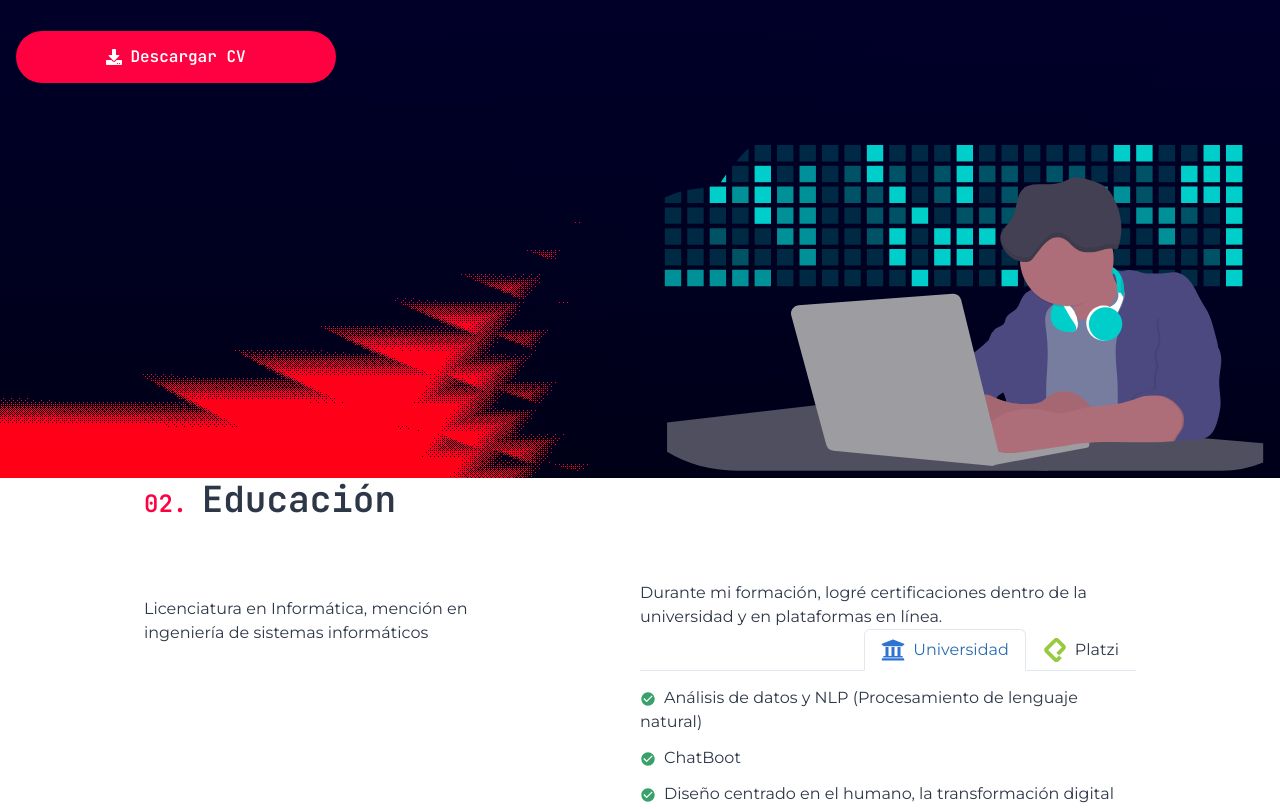
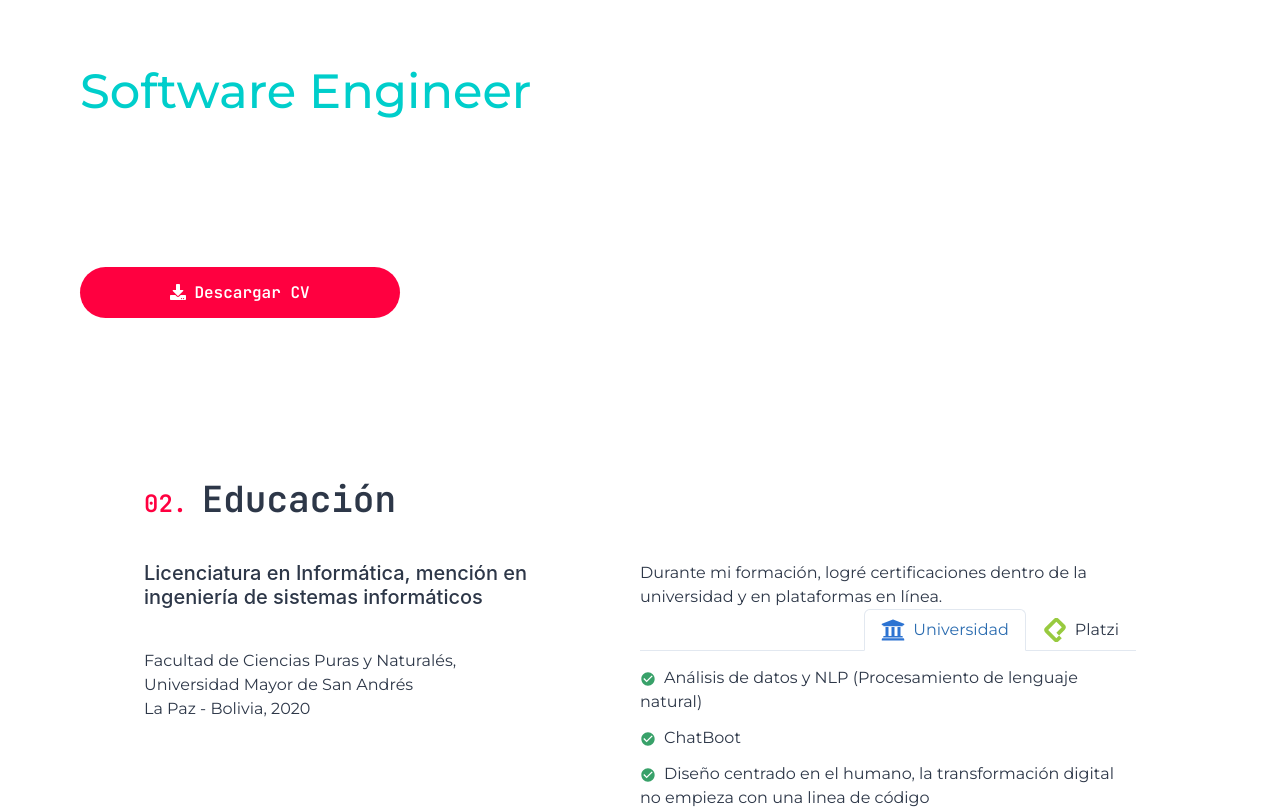
Before and after one commit to arielscc/myf, a Next.js app: page / in a window 1280 px wide. Shown: the part 322-1131 px from the top of the page. Built offline with nearby package versions, Linux system fonts and the light colour scheme; a web font is replaced by a local one.

Commit message:
feat: update hero & education

```diff
--- a/sections/Education.js
+++ b/sections/Education.js
@@ -1,31 +1,29 @@
-import React, { useContext, useState } from 'react';
 import {
   Box,
+  Button,
+  Collapse,
+  Flex,
   Heading,
+  Icon,
+  Link,
+  List,
+  ListIcon,
+  ListItem,
+  Tab,
+  TabList,
+  TabPanel,
+  TabPanels,
+  Tabs,
   Text,
-  Link,
-  Collapse,
-  Button,
-  TabList,
-  Tabs,
-  TabPanels,
-  Tab,
-  TabPanel,
-  Icon,
-  Flex,
-  ListItem,
-  ListIcon,
-  List,
 } from '@chakra-ui/react';
-import { SiPlatzi } from 'react-icons/si';
+import React, { useContext, useState } from 'react';
 import { FaUniversity } from 'react-icons/fa';
 import { MdCheckCircle } from 'react-icons/md';
-
+import { SiPlatzi } from 'react-icons/si';
+import CertModal from '../components/CertModal';
 import Container from '../components/Container';
-import CertModal from '../components/CertModal';
 import AppContext from '../context/context';
 
-const Education = () => {
 const certs = {
   univ: [
     {
@@ -264,11 +262,13 @@ const Education = () => {
     },
   ],
 };
+
+const Education = () => {
   const [show, setShow] = useState(false);
   const handleToggle = () => setShow(!show);
 
   const { education } = useContext(AppContext);
-  const { title, univ, desc_u: descU, desc_c: descC } = education;
+  const { title, desc_u: descU, desc_u2: descU2, desc_u3: descU3, desc_c: descC } = education;
   return (
     <Container title={title} index={2}>
       <Flex
@@ -280,60 +280,24 @@ const Education = () => {
           colSpan="2"
           rowSpan="1"
           textAlign="left"
-          mt="4"
           display={{ base: 'block' }}
           w={{ base: 'full', lg: '40%' }}
         >
-          <Heading fontSize={{ base: 'xl', md: '2xl' }} fontWeight="500">
-            {univ}
+          <Heading fontSize={{ base: 'xl', md: 'xl' }} fontWeight="500" color="white.700" pb={10}>
+            {descU}
           </Heading>
-          <Text mt="5" textAlign={{ base: 'justify', md: 'left' }}>
-            {descU}
-            {/** Estudié la carrera de Informática en la{' '}
-            <Link
-              variant="secondary"
-              fontSize="md"
-              target="_blank"
-              href="http://informatica.umsa.bo/"
-            >
-              Universidad Mayor de San Andrés
-            </Link>{' '}
-            , donde tuve un buen rendimiento academico. Participé en varios
-            eventos academicos como grupos de estudio y en eventos realizados
-            por la facultad, como{' '}
-            <Link
-              variant="secondary"
-              fontSize="md"
-              href="http://festicyt.fcpn.edu.bo/"
-              target="_blank"
-            >
-              Festicyt-UMSA
-            </Link>{' '}
-            y en la organizacion de las{' '}
-            <Link
-              variant="secondary"
-              fontSize="md"
-              href="https://oce.fcpn.edu.bo/"
-              target="_blank"
-            >
-              Olimpiadas Escolares
-            </Link>{' '}
-            y el{' '}
-            <Link
-              variant="secondary"
-              fontSize="md"
-              href="http://www.congresobiotec.fcpn.edu.bo/"
-              target="_blank"
-            >
-              Congreso de Biotecnologia
-          </Link>* */}
+          <Text textAlign={{ base: 'justify', md: 'left' }}>
+            {descU2}
+          </Text>
+          <Text textAlign={{ base: 'justify', md: 'left' }}>
+            {descU3}
           </Text>
         </Box>
 
         <Tabs
           align="end"
           variant="enclosed"
-          mt="5"
+
           w={{ base: 'full', lg: '50%' }}
         >
           <Text textAlign="left">{descC}</Text>
--- a/sections/Hero.js
+++ b/sections/Hero.js
@@ -1,24 +1,15 @@
-import { Heading, Text, chakra, Button, Box, Flex } from '@chakra-ui/react';
+import { Box, Button, Flex, Heading, Text, chakra } from '@chakra-ui/react';
 import React, { useContext } from 'react';
 import { FaDownload } from 'react-icons/fa';
-import Image from 'next/image';
-import heroimage from '../public/assets/hero.svg';
 import AppContext from '../context/context';
 
 const Hero = ({ referencie }) => {
   const { hero } = useContext(AppContext);
-  const { greet, button, prof, title } = hero;
+  const { greet, button, prof, title, description } = hero;
   return (
     <chakra.header
       ref={referencie}
       h="100vh"
-      w="full"
-      bg="radial-gradient(100% 225% at 0% 0%, #DE3E3E 0%, #1b283d 100%),
-      radial-gradient(100% 225% at 100% 0%, #ff6b00 0%, #ff0000 100%),
-      linear-gradient(181deg, #CE63B7 0%, #ED6283 100%),
-      radial-gradient(100% 120% at 75% 0%, #A74600 0%, #000000 100%),
-      linear-gradient(305deg, #004596 0%, #150093 50%)"
-      bgBlendMode="overlay, color-dodge, color-burn, color-dodge, normal"
       transition=".8s"
       id={title}
     >
@@ -26,11 +17,14 @@ const Hero = ({ referencie }) => {
         direction={{ base: 'column', lg: 'row' }}
         justifyContent={{ base: 'center', lg: 'space-between' }}
         h="full"
-        maxW={{ lg: '5xl', xl: '8xl' }}
+        maxW="6xl"
         m="auto"
         px={{ base: '4', lg: 'none' }}
+        align="flex-end"
+        flexWrap="wrap"
+        alignContent="flex-end"
       >
-        <Box align="flex-start" color="white" alignSelf="self-start" mt="40">
+        <Box color="white" alignSelf="self-start" my="40">
           <chakra.span fontFamily="jet" color="tomato" fontSize="lg">
             👋🏻 {greet}
           </chakra.span>
@@ -50,9 +44,16 @@ const Hero = ({ referencie }) => {
           >
             {prof}
           </Text>
+          <Text
+            maxW={['full', 'full', 'xl']}
+            textAlign={{ base: 'justify', md: 'left' }}
+            mt="5"
+          >
+            {description}
+          </Text>
           <Button
             as="a"
-            href="/assets/resume.pdf"
+            href="/assets/resume_ariel_chura.pdf"
             target="_blank"
             rel="noopener"
             leftIcon={<FaDownload />}
@@ -65,9 +66,6 @@ const Hero = ({ referencie }) => {
             {button}
           </Button>
         </Box>
-        <Box alignSelf="flex-end">
-          <Image src={heroimage} alt="Picture of the author" width={600} />
-        </Box>
       </Flex>
     </chakra.header>
   );
```
Lines whose indentation alone changed are shown as unchanged.
